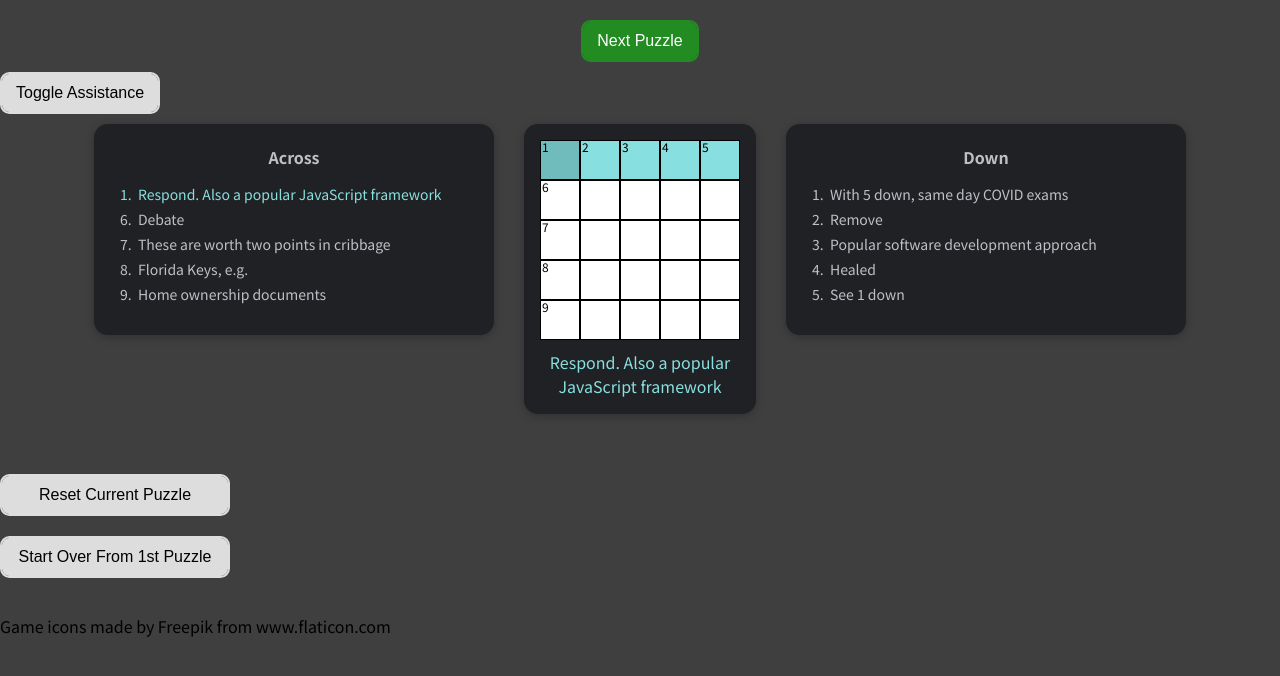
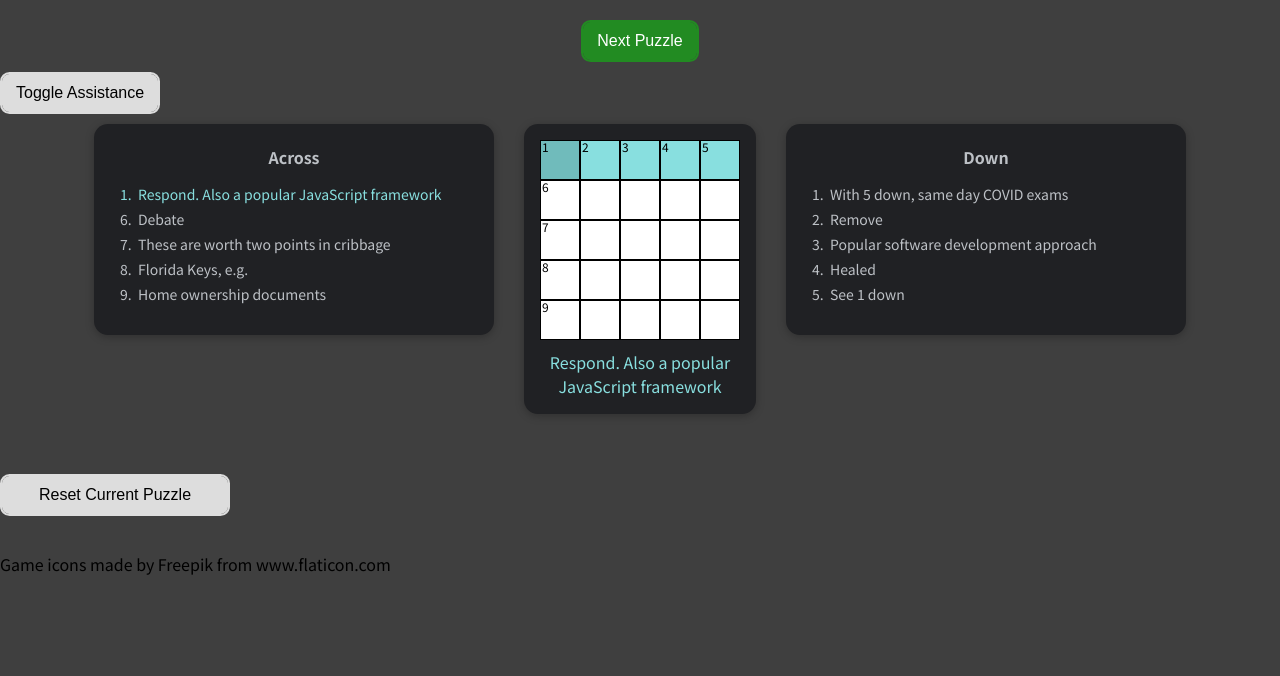
Before and after one commit to bka04/wedding, a React (Create React App) app: page / in a window 1280 px wide. Shown: the top 676 px of the page. Built offline with nearby package versions, Linux system fonts and the light colour scheme.

Commit message:
Remove start over capability

```diff
--- a/src/components/crosswords/Crossword.js
+++ b/src/components/crosswords/Crossword.js
@@ -339,13 +339,6 @@ const Crossword = (props) => {
     }
   };
 
-  const startOver = () => {
-    if (window.confirm("Are you sure you want to clear all progress and start over on the first puzzle?")) {
-      dispatch({ type: "resetGrid", initialCrosswordData: props.initialCrosswordData, puzzleID: props.puzzleID  });
-      props.onStartOver();
-    }
-  }
-
   const getSelectedQuestionNumber = (state, direction) => {
     const index = state.cellData.findIndex((cell) => cell.id === state.selectedCell);
     return (index > -1) ? state.cellData[index][`questionNumber${direction}`] : 1;
@@ -416,9 +409,6 @@ const Crossword = (props) => {
         <Button className="resetBtn" onClick={resetGrid}>
           Reset Current Puzzle
         </Button>
-        <Button className="resetBtn" onClick={startOver}>
-          Start Over From 1st Puzzle
-        </Button>
         <div>
           <p>Game icons made by Freepik from www.flaticon.com</p>
         </div>
--- a/src/pages/Crosswords.js
+++ b/src/pages/Crosswords.js
@@ -56,13 +56,6 @@ const Crosswords = (props) => {
     if (newPuzzleId !== "") {localStorage.setItem("currentPuzzle", newPuzzleId)};
   }
 
-  const startOverHandler = () => { //start over from the first puzzle
-    setCurrentPuzzle(defaultID);
-    setIsThisFirstPuzzle(true);
-    setIsThisLastPuzzle(false);
-    localStorage.setItem("currentPuzzle", defaultID);
-  }
-
   return (
     <Fragment>
       <PuzzleHeader
@@ -76,8 +69,6 @@ const Crosswords = (props) => {
         acrossClues={PUZZLES.find(puzzle => puzzle.id === currentPuzzle).acrossClues}
         downClues={PUZZLES.find(puzzle => puzzle.id === currentPuzzle).downClues}
         answers={PUZZLES.find(puzzle => puzzle.id === currentPuzzle).answers}
-        // onNextPuzzle={nextPuzzleHandler}
-        onStartOver={startOverHandler}
         isThisLastPuzzle={isThisLastPuzzle}
         puzzleID={currentPuzzle}
       />
```
